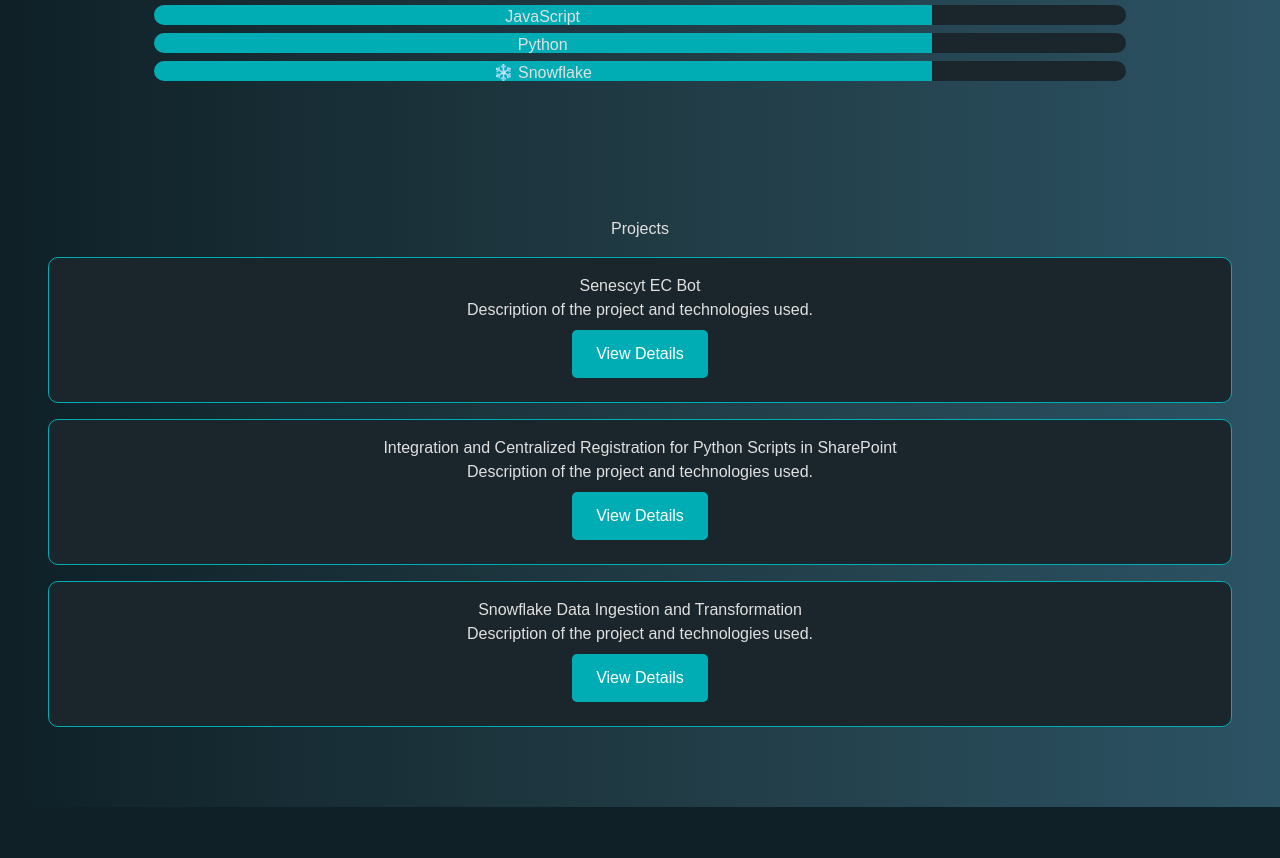
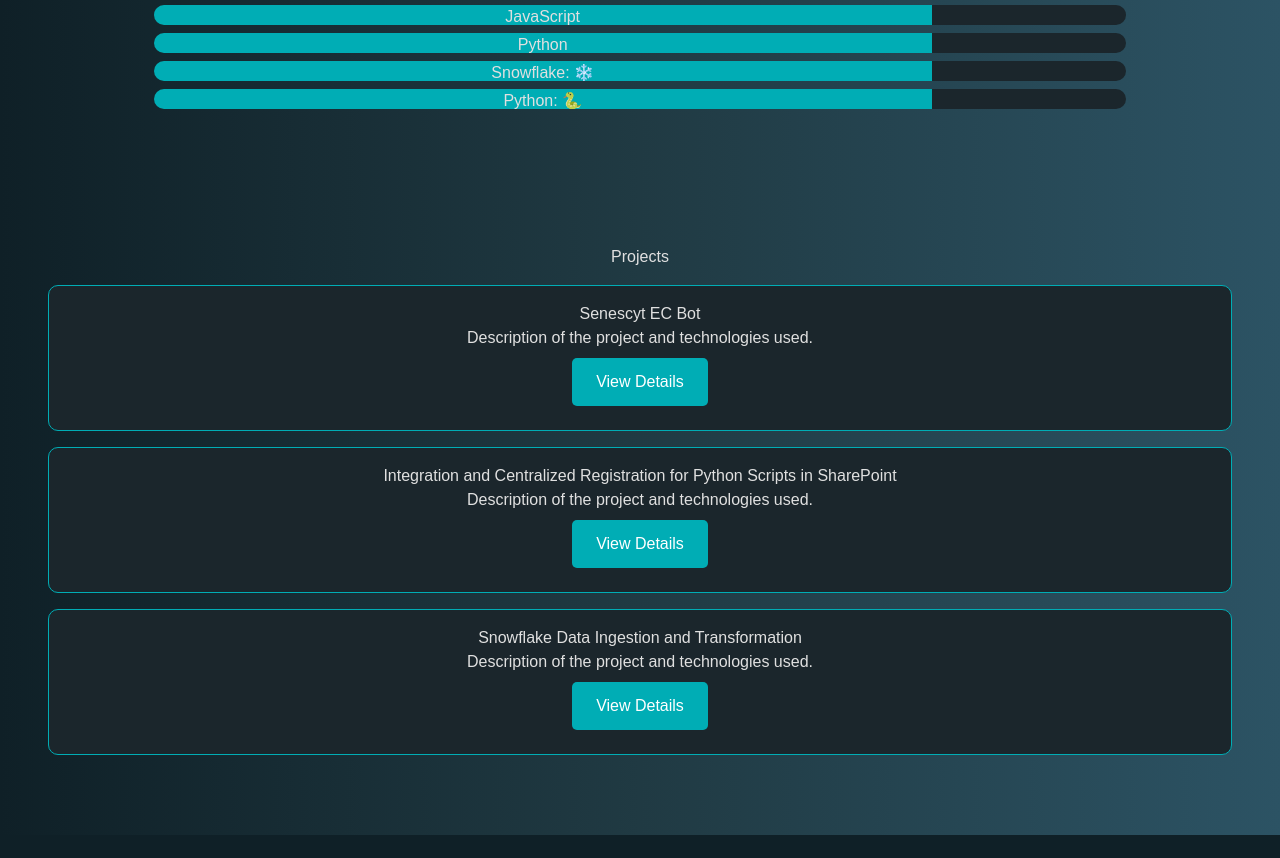
Before and after one commit to Milton-RQM/Milton-RQM, a website: page index.html in a window 1280 px wide. Shown: the part 1007-1865 px from the top of the page. Drawn offline with nearby package versions, Linux system fonts and the light colour scheme; files that its build step writes are made by us from their sources.

Commit message:
agregue python

```diff
--- a/index.html
+++ b/index.html
@@ -193,7 +193,10 @@
           <div class="skills-bar-fill" style="width: 80%;">Python</div>
         </div>
         <div class="skills-bar">
-          <div class="skills-bar-fill" style="width: 70%;"> ❄️ Snowflake </div>
+          <div class="skills-bar-fill" style="width: 70%;"> Snowflake: ❄️  </div>
+        </div>
+        <div class="skills-bar">
+          <div class="skills-bar-fill" style="width: 80%;"> Python: 🐍 </div>
         </div>
       </div>
     </div>
```
